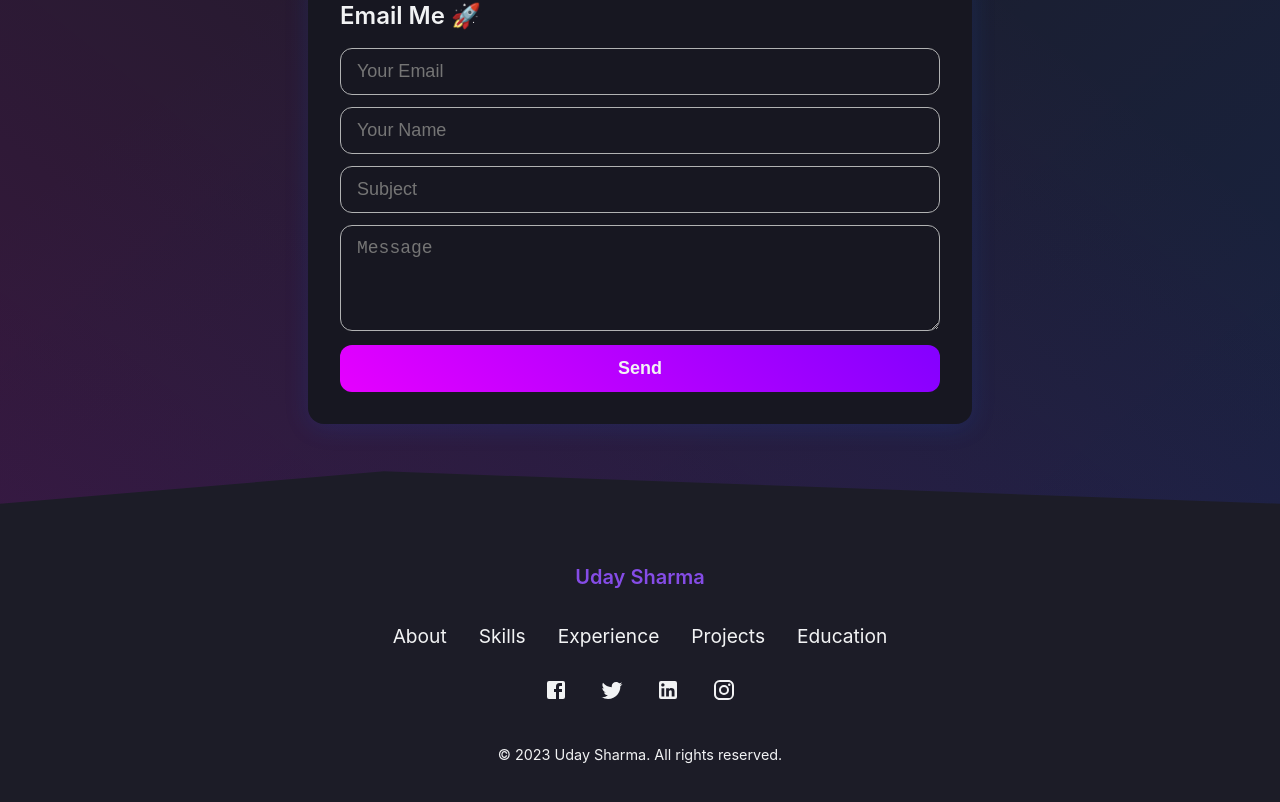
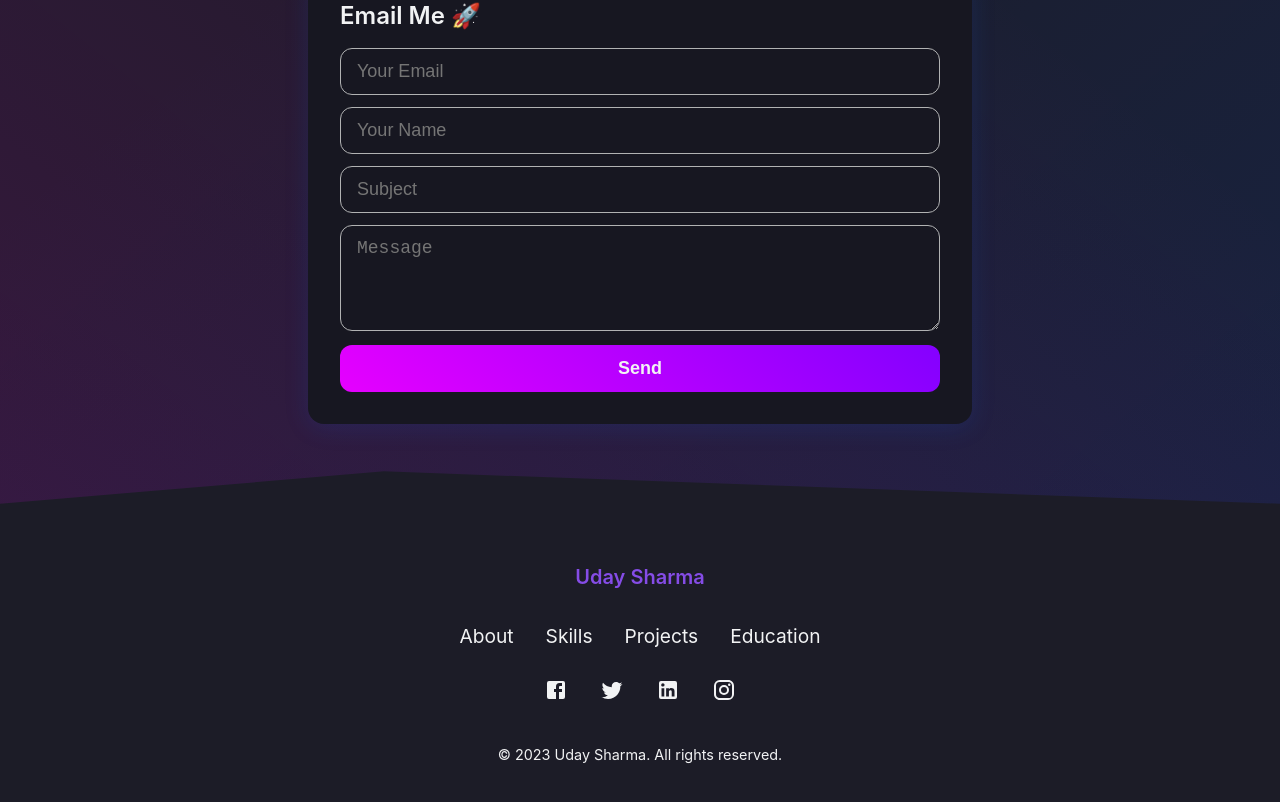
Before and after one commit to Uday31-2004/CODSOFT-PORTFOLIO, a React (Create React App) app: page / in a window 1280 px wide. Shown: the part 3574-4376 px from the top of the page. Built offline with nearby package versions, Linux system fonts and the light colour scheme.

Commit message:
Update index.js

```diff
--- a/src/components/Footer/index.js
+++ b/src/components/Footer/index.js
@@ -92,7 +92,7 @@
         <Nav>
           <NavLink href="#about">About</NavLink>
           <NavLink href="#skills">Skills</NavLink>
-          <NavLink href="#experience">Experience</NavLink>
+
           <NavLink href="#projects">Projects</NavLink>
           <NavLink href="#education">Education</NavLink>
         </Nav>
```
